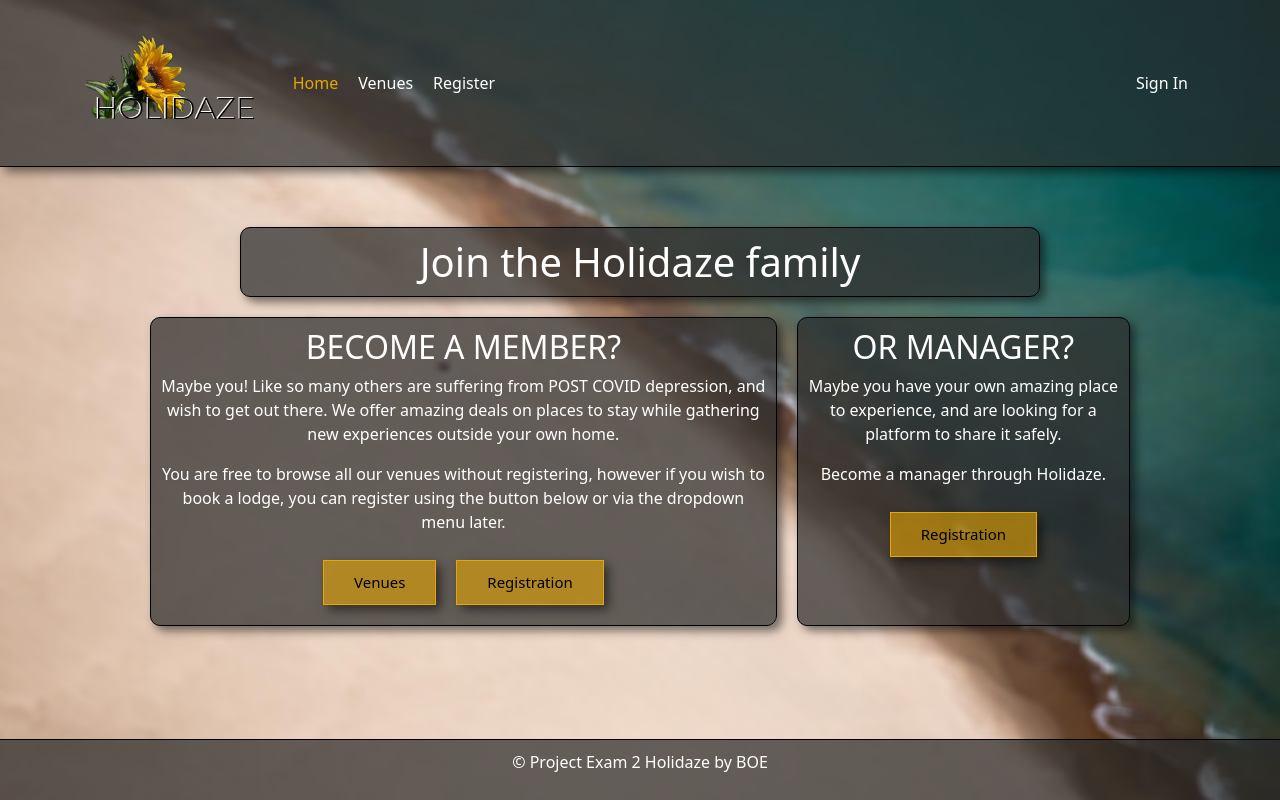
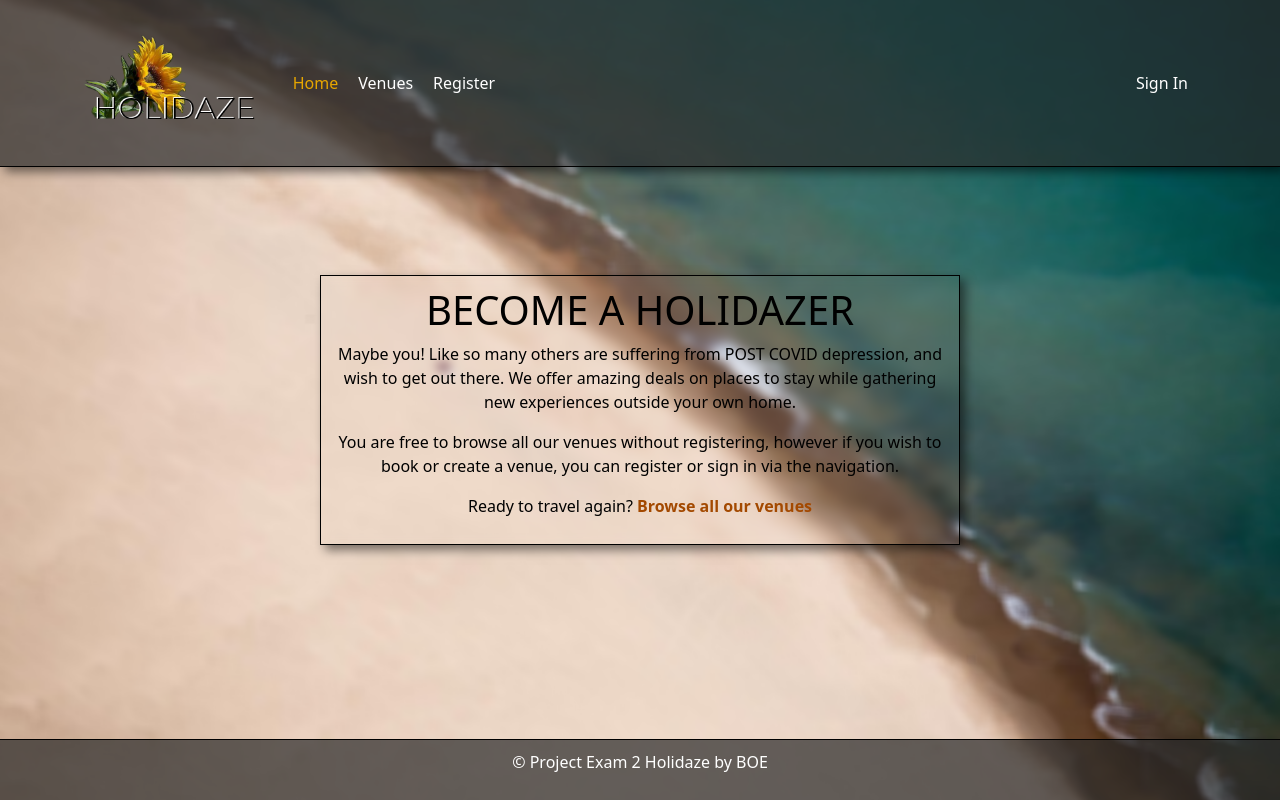
Before and after one commit to th3boe/project-exam-2-holidaze, a React (Create React App) app: page / in a window 1280 px wide. Built offline with nearby package versions, Linux system fonts and the light colour scheme; the HTML template or start-up script is replaced by a standard one.

Commit message:
home page med prettier and more logical

```diff
--- a/src/pages/Home/home.module.css
+++ b/src/pages/Home/home.module.css
@@ -12,24 +12,44 @@
 }
 
 .titleCard {
-  font-weight: 200;
+  font-weight: 300;
   border: 1px solid black;
   border-radius: 10px;
   box-shadow: 5px 5px 10px rgba(0, 0, 0, 0.507);
-  background-color: #2b2b2bb5;
+  /* background-color: #2b2b2bb5; */
+  backdrop-filter: blur(5px);
   padding: 10px;
   margin: 10px auto;
   max-width: 800px;
+  color: black;
+}
+
+.title {
+  font-weight: 300;
+}
+
+.allVenues a {
+  color: #a34900;
+  font-weight: 600;
+}
+
+.allVenues a:hover {
+  color: black;
+  font-weight: 600;
+  transition: color 0.5s;
 }
 
 .informationCard {
-  border: 1px solid black;
-  border-radius: 10px;
+  border: 1.5px solid black;
+  /* border-radius: 10px; */
   box-shadow: 5px 5px 10px rgba(0, 0, 0, 0.507);
-  background-color: #2b2b2bb5;
+  /* background-color: #2b2b2bb5; */
+  backdrop-filter: blur(5px);
+  color: black;
   padding: 10px;
-  margin: 10px;
+  margin: 20px;
   max-width: 800px;
+  position: relative;
 }
 
 h2 {
@@ -41,4 +61,12 @@ h2 {
     display: flex;
     flex-direction: row;
   }
+
+  .informationCard {
+    position: absolute;
+    top: 50%;
+    left: 50%;
+    transform: translate(-50%, -50%);
+    margin: 10px auto;
+  }
 }
--- a/src/pages/Home/index.jsx
+++ b/src/pages/Home/index.jsx
@@ -1,13 +1,31 @@
 import React from "react";
+import { Link } from "react-router-dom";
 import Button from "../../components/Button/";
 import styles from "./home.module.css";
 
 export default function Home() {
   return (
     <div className={styles.pageWrapper}>
-      <h1 className={styles.titleCard}>Join the Holidaze family</h1>
+      <div className={styles.informationCard}>
+        <h1 className={styles.title}>BECOME A HOLIDAZER</h1>
+        <p>
+          Maybe you! Like so many others are suffering from POST COVID
+          depression, and wish to get out there. We offer amazing deals on
+          places to stay while gathering new experiences outside your own home.
+        </p>
+        <p>
+          You are free to browse all our venues without registering, however if
+          you wish to book or create a venue, you can register or sign in via
+          the navigation.
+        </p>
+        <p className={styles.allVenues}>
+          Ready to travel again? {""}
+          <Link to="/venues">Browse all our venues</Link>
+        </p>
+      </div>
+      {/* <h1 className={styles.titleCard}>Join the Holidaze family</h1> */}
       <div className={styles.contentWrapper}>
-        <div className={styles.informationCard}>
+        {/* <div className={styles.informationCard}>
           <h2>BECOME A MEMBER?</h2>
           <p>
             Maybe you! Like so many others are suffering from POST COVID
@@ -31,7 +49,7 @@ export default function Home() {
           </p>
           <p>Become a manager through Holidaze.</p>
           <Button name={"Registration"} />
-        </div>
+        </div> */}
       </div>
     </div>
   );
```
